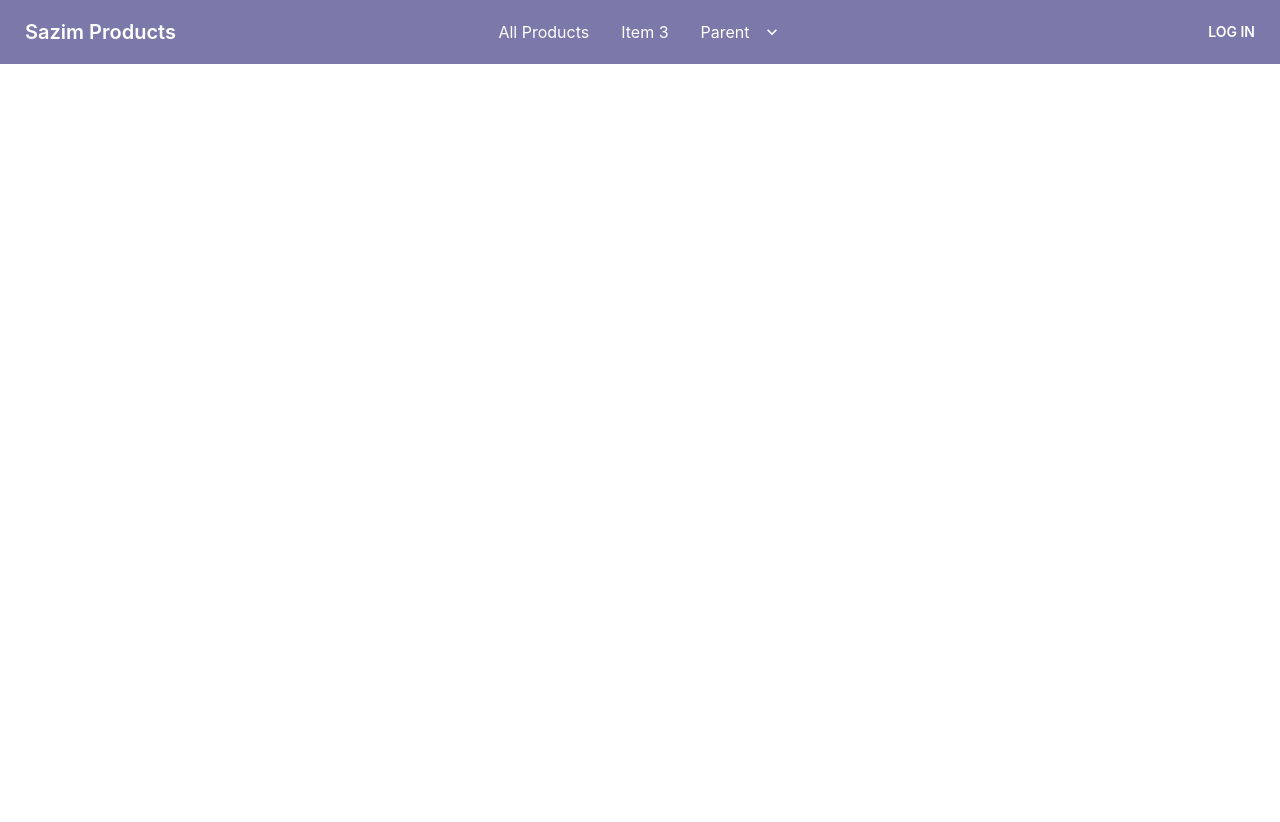
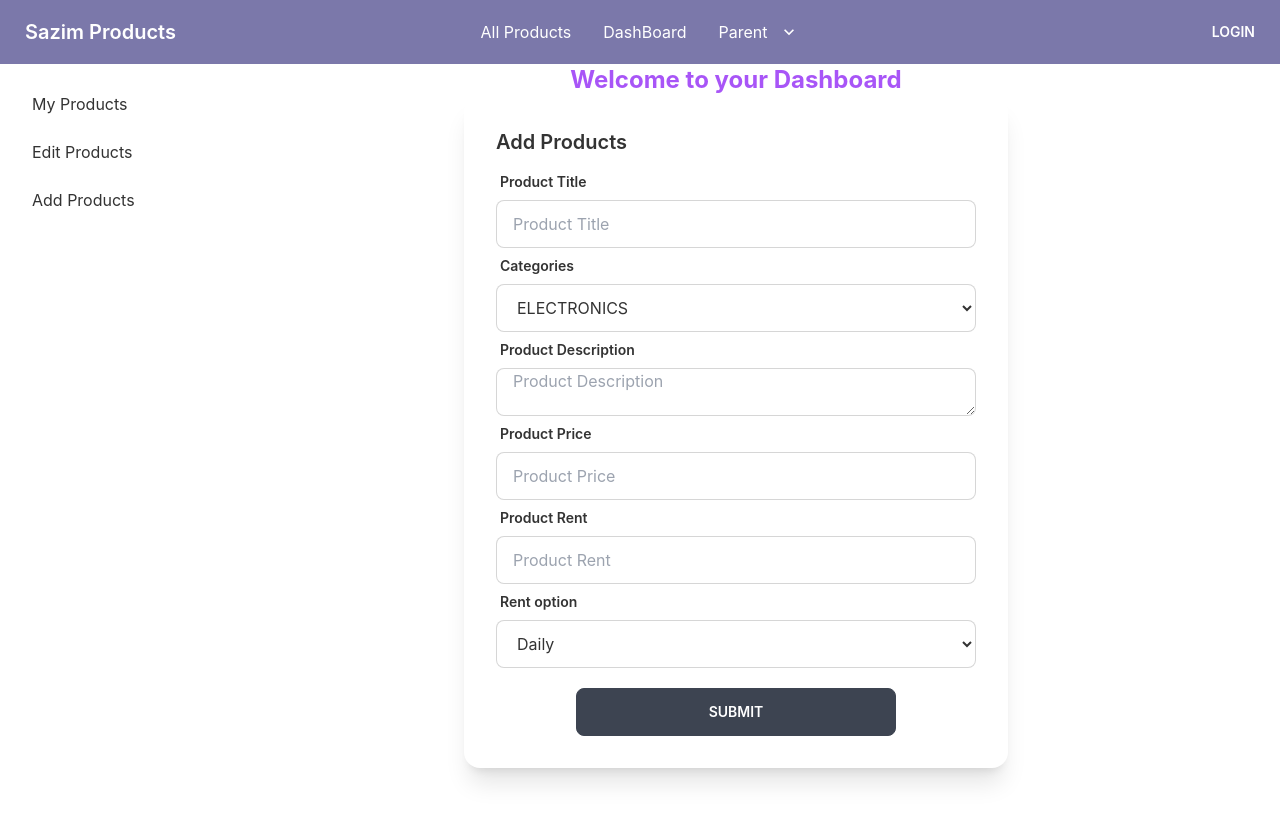
Before and after one commit to PROTTASAKARIM/sazim-client, a React (Create React App) app: page /dashboard/addproducts in a window 1280 px wide. Shown: the top 822 px of the page. Before the commit the page ends 800 px from the top, so only its background shows below. Built offline with nearby package versions, Linux system fonts and the light colour scheme; no server answers.

Commit message:
product post done

```diff
--- a/src/App.js
+++ b/src/App.js
@@ -1,5 +1,9 @@
 import { Route, Routes } from 'react-router-dom';
 import './App.css';
+import AddProducts from './Pages/DashBoard/AddProducts';
+import DashBoard from './Pages/DashBoard/DashBoard';
+import EditProducts from './Pages/DashBoard/EditProducts';
+import MyProducts from './Pages/DashBoard/MyProducts';
 import Home from './Pages/Home/Home';
 import Login from './Pages/Login/Login';
 import Register from './Pages/Login/Register';
@@ -11,8 +15,15 @@ function App() {
       <Header></Header>
       <Routes>
         <Route path='/' element={<Home></Home>}></Route>
+        <Route path='/home' element={<Home></Home>}></Route>
         <Route path='/login' element={<Login></Login>}></Route>
         <Route path='/signup' element={<Register></Register>}></Route>
+        <Route path='/dashboard' element={<DashBoard></DashBoard>}>
+          <Route index element={<MyProducts></MyProducts>}></Route>
+          <Route path='/dashboard/editproducts' element={<EditProducts></EditProducts>}></Route>
+          <Route path='/dashboard/addproducts' element={<AddProducts></AddProducts>}></Route>
+
+        </Route>
 
       </Routes>
     </div>
--- /dev/null
+++ b/src/Pages/DashBoard/AddProducts.js
@@ -0,0 +1,98 @@
+import React from 'react';
+import { useAuthState } from 'react-firebase-hooks/auth';
+import { useForm } from "react-hook-form";
+import auth from '../../firebase.init';
+
+const AddProducts = () => {
+    const [user] = useAuthState(auth);
+    const { register, handleSubmit } = useForm();
+    const today = new Date();
+
+    const onSubmit = data => {
+
+        const newdata = { ...data, p_user: user.email }
+        console.log(newdata)
+        const url = `http://localhost:5000/products`;
+        fetch(url, {
+            method: 'POST',
+            headers: { "Content-Type": "application/json" },
+            body: JSON.stringify(newdata)
+        })
+            .then(res => res.json())
+            .then(result => console.log(result))
+
+    }
+    return (
+        <div>
+            <div class="card w-1/2 mx-auto bg-base-100 shadow-xl">
+                <div class="card-body">
+                    <h2 class="card-title">Add Products</h2>
+                    <form onSubmit={handleSubmit(onSubmit)}>
+                        <div className="form-control w-full max-w-lg">
+                            <label className="label">
+                                <span className="label-text font-semibold">Product Title</span>
+                            </label>
+                            <input type="text"
+                                placeholder="Product Title"
+                                className="input input-bordered w-full max-w-lg" required {...register("p_title")} />
+                        </div>
+                        <div>
+                            <label className="label">
+                                <span className="label-text font-semibold">Categories</span>
+                            </label>
+                            <select type="text"
+                                placeholder="Your Category"
+                                className="input input-bordered w-full max-w-lg" required {...register("p_categories")}>
+                                <option value="ELECTRONICS">ELECTRONICS</option>
+                                <option value="FURNITURE">FURNITURE</option>
+                                <option value="HOME APPLIANCES">HOME APPLIANCES</option>
+                                <option value="SPORTING GOODS">SPORTING GOODS</option>
+                                <option value="OUTDOOR">OUTDOOR</option>
+                                <option value="TOYS">TOYS</option>
+                            </select>
+                        </div>
+                        <div className="form-control w-full max-w-lg">
+                            <label className="label">
+                                <span className="label-text font-semibold">Product Description</span>
+                            </label>
+                            <textarea type="text"
+                                placeholder="Product Description"
+                                className="input input-bordered w-full max-w-lg" required {...register("p_description")} />
+                        </div>
+                        <div className="form-control w-full max-w-lg">
+                            <label className="label">
+                                <span className="label-text font-semibold" >Product Price</span>
+                            </label>
+                            <input type="number"
+                                placeholder="Product Price"
+                                className="input input-bordered w-full max-w-lg" required {...register("p_price")} />
+                        </div>
+                        <div className="form-control w-full max-w-lg">
+                            <label className="label">
+                                <span className="label-text font-semibold">Product Rent</span>
+                            </label>
+                            <input type="number"
+                                placeholder="Product Rent"
+                                className="input input-bordered w-full max-w-lg" required {...register("p_rent")} />
+                        </div>
+                        <div>
+                            <label className="label">
+                                <span className="label-text font-semibold">Rent option</span>
+                            </label>
+                            <select type="text"
+                                placeholder="Rent option"
+                                className="input input-bordered w-full max-w-lg" required {...register("p_rentoption")}>
+                                <option value="Daily">Daily</option>
+                                <option value="FURNITURE">Hourly</option>
+                            </select>
+                        </div>
+                        <input className='btn w-full max-w-xs text-white mt-5' type="submit" value="Submit" />
+                    </form>
+
+                </div>
+            </div>
+        </div>
+    );
+};
+
+export default AddProducts;
--- /dev/null
+++ b/src/Pages/DashBoard/DashBoard.js
@@ -0,0 +1,35 @@
+import React from 'react';
+import { useAuthState } from 'react-firebase-hooks/auth';
+import { Link, Outlet } from 'react-router-dom';
+import auth from '../../firebase.init';
+
+const DashBoard = () => {
+    const [user] = useAuthState(auth);
+
+    return (
+        <div class="drawer drawer-mobile">
+            <input id="dashboard-sidebar" type="checkbox" class="drawer-toggle" />
+            <div class="drawer-content">
+                <h2 className='text-2xl font-bold text-purple-500'>Welcome to your Dashboard</h2>
+                <Outlet></Outlet>
+            </div>
+            <div class="drawer-side">
+                <label for="dashboard-sidebar" class="drawer-overlay"></label>
+                <ul class="menu p-4 overflow-y-auto w-48 bg-base-100 text-base-content">
+                    {/* <!-- Sidebar content here --> */}
+                    <li><Link to="/dashboard">My Products</Link></li>
+                    <li><Link to="/dashboard/editproducts">Edit Products</Link></li>
+                    <li><Link to="/dashboard/addproducts">Add Products</Link></li>
+                    {/* {admin && <>
+                        <li><Link to="/dashboard/users">All Users</Link></li>
+                        <li><Link to="/dashboard/addDoctor">Add a Doctor</Link></li>
+                        <li><Link to="/dashboard/manageDoctor">Manage Doctors</Link></li>
+                    </>} */}
+                </ul>
+
+            </div>
+        </div>
+    );
+};
+
+export default DashBoard;
--- /dev/null
+++ b/src/Pages/DashBoard/EditProducts.js
@@ -0,0 +1,11 @@
+import React from 'react';
+
+const EditProducts = () => {
+    return (
+        <div>
+            <h1>Edit products</h1>
+        </div>
+    );
+};
+
+export default EditProducts;
--- /dev/null
+++ b/src/Pages/DashBoard/MyProducts.js
@@ -0,0 +1,11 @@
+import React from 'react';
+
+const MyProducts = () => {
+    return (
+        <div>
+            <h1>my products</h1>
+        </div>
+    );
+};
+
+export default MyProducts;
--- /dev/null
+++ b/src/Pages/Home/Allproducts.js
@@ -0,0 +1,27 @@
+import React, { useEffect, useState } from 'react';
+import Product from './Product';
+
+const Allproducts = () => {
+
+    const [products, setProducts] = useState([]);
+
+    useEffect(() => {
+        fetch('http://localhost:5000/product')
+            .then(res => res.json())
+            .then(data => setProducts(data))
+    }, [])
+    console.log(products)
+
+    return (
+        <div className='grid grid-rows-3 gap-5 my-5'>
+            {
+                products.map(product => <Product
+                    key={product.p_id}
+                    product={product}
+                ></Product>)
+            }
+        </div>
+    );
+};
+
+export default Allproducts;
--- a/src/Pages/Home/Home.js
+++ b/src/Pages/Home/Home.js
@@ -1,9 +1,10 @@
 import React from 'react';
+import Allproducts from './Allproducts';
 
 const Home = () => {
     return (
         <div>
-            <h1>hello</h1>
+            <Allproducts></Allproducts>
         </div>
     );
 };
--- /dev/null
+++ b/src/Pages/Home/Product.js
@@ -0,0 +1,20 @@
+import React from 'react';
+
+const Product = ({ product }) => {
+    const { p_id, p_name, p_catagory, p_description, p_price } = product
+    return (
+        <div>
+            <div class="card w-96 bg-base-100 shadow-xl">
+                <div class="card-body">
+                    <h2 class="card-title">{p_name}</h2>
+                    <p>{p_description}</p>
+                    <div class="card-actions justify-end">
+                        <button class="btn btn-primary">Buy Now</button>
+                    </div>
+                </div>
+            </div>
+        </div>
+    );
+};
+
+export default Product;
--- a/src/Pages/Shared/Header.js
+++ b/src/Pages/Shared/Header.js
@@ -1,7 +1,15 @@
+import { signOut } from 'firebase/auth';
 import React from 'react';
+import { useAuthState } from 'react-firebase-hooks/auth';
 import { Link } from "react-router-dom";
+import auth from '../../firebase.init';
 
 const Header = () => {
+    const [user] = useAuthState(auth);
+    const logout = () => {
+        signOut(auth);
+
+    };
     return (
         <div>
             <div class="navbar bg-primary text-white">
@@ -11,8 +19,8 @@ const Header = () => {
                             <svg xmlns="http://www.w3.org/2000/svg" class="h-5 w-5" fill="none" viewBox="0 0 24 24" stroke="currentColor"><path stroke-linecap="round" stroke-linejoin="round" stroke-width="2" d="M4 6h16M4 12h8m-8 6h16" /></svg>
                         </label>
                         <ul tabindex="0" class="menu menu-compact dropdown-content mt-3 p-2 shadow bg-base-100 rounded-box w-52">
-                            <li><a>All Products</a></li>
-                            <li><a>Item 3</a></li>
+                            <li><Link to='/home'>All Products</Link></li>
+                            <li><Link to='/dashboard'>DashBoard</Link></li>
                             <li tabindex="0">
                                 <a class="justify-between">
                                     Parent
@@ -30,8 +38,8 @@ const Header = () => {
                 </div>
                 <div class="navbar-center hidden lg:flex">
                     <ul class="menu menu-horizontal p-0">
-                        <li><a>All Products</a></li>
-                        <li><a>Item 3</a></li>
+                        <li><Link to='/home'>All Products</Link></li>
+                        <li><Link to='/dashboard'>DashBoard</Link></li>
                         <li tabindex="0">
                             <a>
                                 Parent
@@ -46,7 +54,8 @@ const Header = () => {
                     </ul>
                 </div>
                 <div class="navbar-end">
-                    <Link to='/login' class="btn btn-ghost">Log in</Link>
+
+                    {user ? <button className="btn btn-ghost" onClick={logout} >Sign Out</button> : <Link to="/login" class="btn btn-ghost">Login</Link>}
                 </div>
             </div>
 
```
